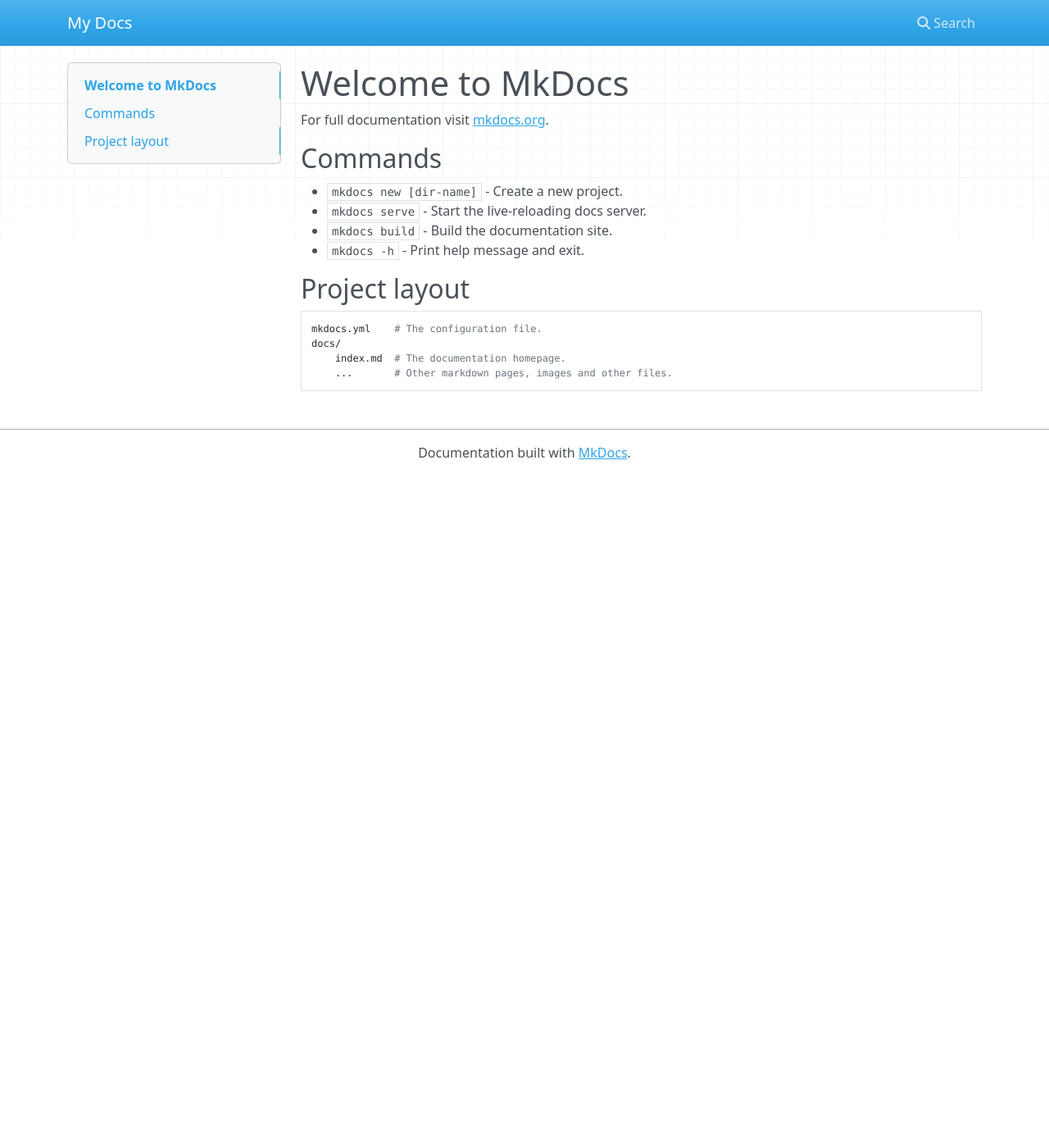
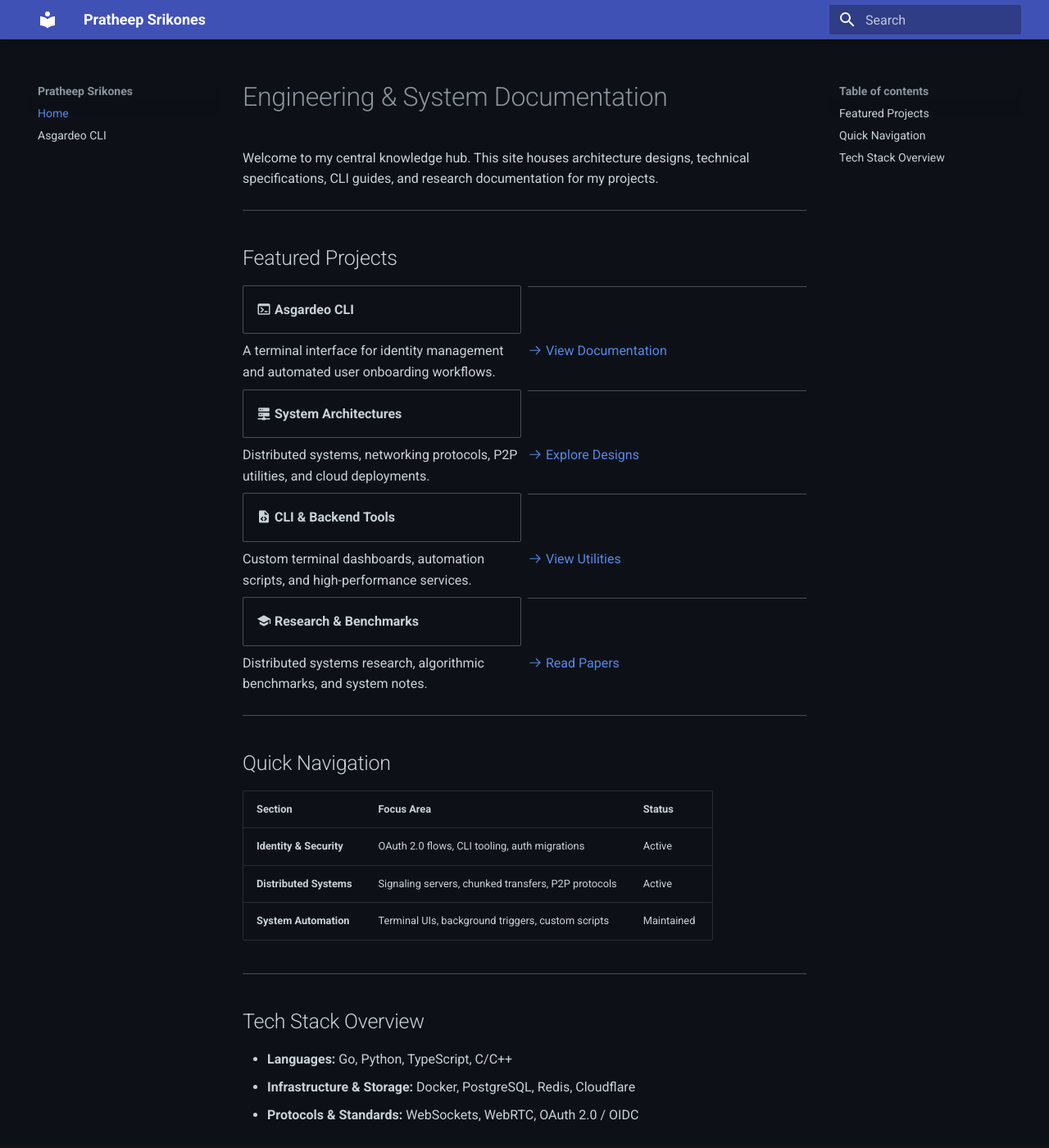
Before and after one commit to Pratheep-Srikones/project-docs, an MkDocs documentation site: the page built from docs/index.md, in a window 1280 px wide and 1400 px high. Shown: the whole window at 82% size. Built offline with MkDocs 1.6.1 and Material for MkDocs 9.7.7, drawn with Linux system fonts in a browser that asks for light colours; nearby versions of some CDN libraries; some of the changed lines change nothing that is shown; some of the changed text lies outside the part shown.

Commit message:
docs: add docs

```diff
--- /dev/null
+++ b/docs/Asgardeo_CLI.md
@@ -0,0 +1,233 @@
+# Asgardeo CLI Tool
+
+## Project Overview
+
+[Asgardeo](https://wso2.com/asgardeo/) CLI (Command Line Interface) tool allows you to access Identity Access Management resources in Asgardeo and (Identity Server) from the the terminal using commands and keyboard operations via the Text User Interface (TUI) operations.
+
+## Problem Statement
+
+To maintain IAM resources like applications. API resources. users, roles, groups, etc, the user has to access the Asgardeo console webpage or manually construct the `curl` command to access the Management REST API endpoints.This introduces additional concerns as maintaining authentication, securely storing tokens and client secrets, and OS specific commands, Additionally most of the users of Asgardeo are developers who spend most of their time in terminal and IDEs, hence it is desired to provide a way to manage the Asgardeo configurations via the terminal. Apart from these technical requirements, almost all of other competitors provide CLI functionalities to their IAM servers, Ex: [Auth0 CLI](https://auth0.com/docs/deploy-monitor/auth0-cli) , [AWS IAM CLI](https://www.google.com/url?sa=t&source=web&rct=j&opi=89978449&url=https://docs.aws.amazon.com/cli/latest/reference/iam/&ved=2ahUKEwj37qqV6MKUAxUNoWMGHciOCHsQFnoECB4QAQ&usg=AOvVaw12kFQf7lOmUx-1gOq569Wj)
+
+## Requirements
+
+- Build a modular CLI framework with authentication, profiles, and help commands.
+- Manage applications and connections (create, update, delete, list).
+- Handle users, groups, and roles.
+- Enable JSON/YAML outputs for scripting and CI/CD automation.
+- Provide interactive and non-interactive modes with auto completion and prompts.
+- Provide a Text User Interface (TUI) for more interactive user experience
+
+## Architecture
+
+The tool is expected to provide two different interfaces to the users, the CLI where users perform the functionalities via commands (`asg apps list`) and the TUI where users perform the actions by keyboard movements and shortcuts (`ctrl+n`). Even though two different interfaces are provided the core logic is the same. So a layered architecture is followed decoupling the logic from the interfaces.
+
+![image.png](assets/img/asg/image.png)
+
+The tool is expected to be distributed as a single binary containing both the CLI and TUI features. At high level the binary will act as a wrapper for Asgardeo REST API endpoints, handling authentication, configuration and error handling.
+
+The logic layer communicates with the Identity Access Management (IAM) server (Asgardeo or identity Server) via REST API calls via the provided endpoints. The configuration for the tool is provided from configuration files (JSON, YAML) and the secrets (client secret and token) will be stored securely (OS keychain). _The architecture proposes a global configuration (single config file in a home directory) instead of local config file (creating multiple config files in each working directory)._
+
+![asgaredeo-cli-internals.png](assets/img/asg/asgaredeo-cli-internals.png)
+
+### Internal System Layers
+
+To enforce separation of concerns and ensure maintainability, the application is split into four distinct structural layers:
+
+- **Presentation (UI) Layer:** This is the entry point of the binary, responsible for argument parsing, user interaction, and output formatting. It contains two isolated packages: the **CLI module** (powered by Cobra) for processing declarative commands, flags, and sub commands, and the **TUI module** (powered by Bubble Tea and Huh) for rendering interactive terminal views, handling keyboard shortcuts, and capturing form inputs.
+- **Core Logic Layer:** This layer serves as the system's brain, completely decoupled from _how_ the user invoked the command. It validates inputs passed down from the UI layer, enforces business rules, manages the execution workflow, and marshals internal data models into standard formats (Text, JSON, or YAML) before passing them back up to the UI layer for rendering.
+  - **API Client Layer:** A dedicated network client responsible for executing HTTP/REST communications with the Asgardeo Server. It encapsulates the complexities of endpoints, maps payload schemas to native Go structs, handles network timeouts, translates HTTP error status codes into human-readable domain errors, and manages token injection for authorized requests.
+  - **Storage & Configuration Layer:** This layer handles the persistence of state across CLI invocations. It interfaces with the local file system via Viper to read/write global settings (such as the target organization or tenant URL) and securely talks to the host operating system's native keyring (via Go Keyring) to manage sensitive assets like client credentials and access tokens.
+
+### Interface Orchestration: Cobra & Bubble Tea Interaction
+
+The root execution loop always begins within the Cobra framework. When a user runs a command, Cobra handles the initial command routing, flag parsing, and global configuration loading. The interaction between the two interfaces then follows one of two code paths based on the context of the execution:
+
+1. **Non-Interactive (CLI-First) Mode:** For direct commands like `asg apps list --format json`, Cobra executes the targeted sub command block. It invokes the Core Logic layer directly, retrieves the data from the API Client layer, formats the raw Go structs into the requested schema, prints the result to standard output (`stdout`), and immediately terminates the process with a zero exit code.
+2. **Interactive (TUI-First) Mode:** If the user executes the base interactive command (e.g., `asg tui` without arguments), Cobra acts as a launcher. It initializes the Bubble Tea event loop, giving it full control over the terminal's standard input and output streams. The Bubble Tea model-view architecture then drives the lifecycle of the terminal application. When an action is taken inside the TUI (such as scrolling through a list of applications and pressing `Enter`), the Bubble Tea update loop triggers a message that invokes the shared Core Logic layer, updating the UI state cleanly without colliding with the outer Cobra scope.
+
+### TUI model Architecture
+
+![image.png](assets/img/asg/image%201.png)
+
+Bubble Tea is based on the [Elm architecture](https://app.notion.com/p/Asgardeo-CLI-Tool-36484eb87f9980549ec1e056061bcc7c?pvs=21). It does not use a traditional MVC (Model-View-Controller) pattern; instead, it uses the **Model-View-Update (MVU)** pattern.
+
+When building a complex CLI like the Asgardeo tool, putting all logic in one model creates a massive, unmaintainable file. Instead, you use **Model Composition**, where a Root Model acts as a router for sub-models.
+
+#### 1. The Root Model (The Router)
+
+The `RootModel` holds the global state (like configuration, session tokens, and the currently active sub-view). It acts as the traffic cop for the application.
+
+- **State Tracking:** It keeps a property like `activeView` (an enum mapping to `Home`, `AppList`, `UserList`).
+- **Holding Sub-Models:** It stores instances of your sub-models (e.g., `appModel`, `userModel`) as fields within its own struct.
+
+#### 2. Delegating `Update()`
+
+When the Bubble Tea runtime event loop detects an event (a keystroke, a window resize, or an HTTP response), it packages it into a `tea.Msg` and sends it to the Root's `Update(msg)` function.
+
+1. **Global Overrides:** The Root first checks for global messages (like `Ctrl+C` to quit, or `Tab` to switch views).
+2. **Routing:** If the message isn't global, the Root checks its `activeView`. If the user is currently managing applications, the Root calls `appModel.Update(msg)`.
+3. **Capturing State:** Because Go is pass-by-value, the `appModel.Update()` returns a _new_ copy of the `appModel`. The Root model overwrites its own `appModel` field with this new copy.
+4. **Bubbling Commands:** If the `appModel` returns a `tea.Cmd` (like "fetch more data"), the Root returns that command up to the Bubble Tea runtime to execute asynchronously.
+
+#### 3. Delegating `View()`
+
+The Bubble Tea runtime calls `RootModel.View()` to figure out what to draw on the screen.
+The Root model doesn't draw the application list itself. Instead, it calls `appModel.View()`, takes the resulting string, and typically wraps it in global UI components.
+
+For example, the Root might render a global navigation bar at the top, inject the string returned by `appModel.View()` in the middle, and add global keyboard shortcuts at the bottom.
+
+### CLI Architecture
+
+The CLI uses Cobra library to provide the functionality to execute the functions via commands, arguments and flags. It uses [Inversion of Control](https://en.wikipedia.org/wiki/Inversion_of_control) to call the core functionalities when a specific command is typed: it relies on a different type of IoC: **Control Flow Inversion,** and uses Chain of responsibility to correctly execute the functions according to the subcommands (`asg apps list` should call the `fetchApplications()` function)
+
+### Printer Class
+
+In the tool the output should be printed in different formats (Colored, non colored, JSON/YAML) and should support verbose mode. Handling these configurations each and every time when the tool needs to output something is redundant, So the single instance of a printer (some object to interface with `stdin/stdio`) is needed.
+
+![Printer Class Singleton.png](assets/img/asg/Printer_Class_Singleton.png)
+
+_note: this is a draft class diagram to define the structure, concrete implementation may differ_
+
+The printer singleton will be defined on command initialization based on user preferences on verbosity and interactivity.
+
+## Authentication Flow
+
+The tool will provide two different methodologies to authenticate.
+
+1. Login via Asgardeo Account and use the account’s (user’s) privileges - (uses Device code authorization flow)
+2. Login via an application and use the applications privileges (uses client credentials m2m authentication flow)
+
+### Login via Asgardeo account
+
+![image.png](assets/img/asg/image%202.png)
+
+This implementation needs some internal changes to Asgardeo to enable users to login with their Asgardeo account.
+
+### Login via an application
+
+![image.png](assets/img/asg/image%203.png)
+
+## Tech Stack
+
+### 1. Python
+
+Python is often the first language developers reach for when writing scripts, but it has distinct pros and cons when those scripts evolve into full-fledged applications.
+
+- **The Good:** Incredible development speed. The ecosystem is rich with fantastic libraries like **Click** and **Typer** for CLIs, and **Rich** and **Textual** for stunning TUIs. It is possible to prototype something beautiful in hours.
+- **The Bad:** Distribution is a hard. It is to be assumed the user has the correct Python environment and dependencies installed, or have to be bundled using tools like PyInstaller, which creates massive executables.
+- **The Verdict:** Excellent for internal tooling or applications where the user's environment in controlled, but poor for distributing tools to the general public.
+
+### 2. Java
+
+- **The Good:** Write once, run anywhere (provided the JVM is installed). Huge standard library and excellent multi-threading. Libraries like **Picocli** make writing CLIs quite pleasant.
+- **The Bad:** The JVM startup time. For a CLI command that needs to execute in milliseconds, a half-second JVM warm-up feels slow. While GraalVM Native Image solves this by compiling Java ahead-of-time into a standalone binary, the setup and compilation process is incredibly complex and resource-heavy.
+- **The Verdict:** Generally overkill and too sluggish for CLI/TUI apps unless building a tool specifically for a Java-heavy ecosystem (like Maven or Gradle).
+
+### 3. Rust
+
+Rust is the systems programming heavyweight champion, known for zero-cost abstractions and memory safety.
+
+- **The Good:** speed, microscopic memory footprint, and instant startup times. It compiles down to a single static binary, making distribution easy. The ecosystem is top-tier: **Clap** is arguably the most powerful CLI parser in existence, and **Ratatui** is a phenomenal library for building complex, highly performant TUIs.
+- **The Bad:** The learning curve is steep. Fighting the borrow checker just to get a simple terminal tool working can slow down development significantly. Compile times can also be quite long.
+- **The Verdict:** The absolute best choice if the CLI tool needs to do heavy data processing, system-level manipulation, or if maximum performance is a strict requirement.
+
+### 4. Go (Golang)
+
+Go was designed by Google to be a simple, fast, and highly concurrent systems language. It has accidentally become the undisputed king of modern CLI tooling (Docker, Kubernetes, Terraform, and GitHub CLI are all written in Go).
+
+### Why Go is the Preferred Choice for CLI/TUI
+
+Go sits perfectly in the "Goldilocks Zone" for terminal applications. It offers the performance and distribution benefits of Rust, with a development speed much closer to Python. Here is why it usually wins:
+
+**1. The Holy Grail of Distribution: Single Static Binaries**
+
+When a Go program is compiled, it produces a single, statically linked binary file. There is no JVM to install, no Python virtual environment to configure, and no hidden dependencies. Just send the user the file, they type `./app`, and it runs instantly. Cross-compiling for Windows, Mac, or Linux is as simple as setting an environment variable (`GOOS=windows go build`).
+
+**2. Instant Startup Times**
+
+Unlike Java or standard Python, Go compiles to native machine code. When a user runs a Go CLI tool, it executes immediately. This responsiveness is critical for command-line workflows where users string together multiple commands using pipes.
+
+**3. The Charmbracelet Ecosystem**
+
+If there is one reason Go dominates the modern TUI space, it is the **Charmbracelet** suite of libraries.
+
+- **Bubble Tea:** An incredibly powerful, functional-style framework (based on the Elm architecture) for building stateful terminal apps.
+- **Lip Gloss:** A library that allows you to style the terminal output using CSS-like rules.
+- **Bubbles:** Pre-built, highly polished TUI components (text inputs, paginators, progress bars, spinners).
+  This ecosystem has made building stunning, responsive, and cross-platform TUIs in Go an absolute joy.
+
+**4. Standard Library & Concurrency**
+
+CLI tools often need to make HTTP requests, parse JSON, or read files. Go’s standard library handles all of this elegantly without requiring third-party packages. Furthermore, if the CLI needs to fetch data from multiple APIs simultaneously, Go’s goroutines make concurrency trivial to implement compared to Python's `asyncio` or Rust's futures.
+
+The tool is decided to be built with the [Go Programming Language](https://go.dev/ref/spec). Additional to native Go libraries, following external libraries will be used,
+
+| Dependency                                          | Purpose                                                                     | License            |
+| --------------------------------------------------- | --------------------------------------------------------------------------- | ------------------ |
+| [Cobra](https://cobra.dev/docs/) (v 1.10.2)         | Main command execution workflow, providing commands, sub commands and flags | Apache License 2.0 |
+| [Viper](https://github.com/spf13/viper)             | Configuration management                                                    | MIT License        |
+| [Go keyring](https://github.com/zalando/go-keyring) | Secrets storage                                                             | MIT License        |
+
+| [Bubble Tea](https://github.com/charmbracelet/bubbletea)
+[Huh](https://github.com/charmbracelet/huh)
+[Lip gloss](https://github.com/charmbracelet/lipgloss)
+[log](https://github.com/charmbracelet/log)
+[Glamour](https://github.com/charmbracelet/glamour) | TUI event loop handling
+Stylized inputs
+UI styling
+logging
+Markdown rendering | MIT License
+Provided under [charm](https://charm.land/) ecosystem |
+| [i18n](https://github.com/nicksnyder/go-i18n) | localization | MIT license |
+
+## Tradeoffs
+
+### Security vs User Experience
+
+To execute any operation it is needed to send an authenticated REST API request to the server with an access token. This can be implemented in two different ways.
+
+#### 1. Principle of least privileges
+
+Each access token has associated scopes to perform certain actions in the server (`internal_app_mgt_delete`). To avoid the attack radius in case of token leakage, it is preferred to fetch the token specifically with only the required scope for the current operation before executing the operation using the credentials.
+
+But it reduces the performance of the CLI to send an additional request before each request affecting the performance and increasing the probability of command failure.
+
+It is possible in Machine authentication flow using the Client credentials but without modifications in the server the user may need to login with their credentials for each command making the tool unusable.
+
+#### 2. Store and reuse the token
+
+Once the user authenticates via `login` command the tool will request for all the available scopes and store the fetched token in the OS keyring securely. It increases the throughput of the CLI by not sending `/oauth2/token` requests before each requests and token security is assumed since the OS keyring is considered to be secure.
+
+But there is a limit for the length of values stored in the keyring for different OS which may make this implementation fail if JWT tokens are used since they are self contained, to mitigate this it is recommended to use opaque tokens, since their limit does not vary based on the number of scopes requested in the token.
+
+### Interactivity vs User Experience
+
+Making the input forms more interactive introduces complications in showing the state of the commands (Ex: previously entered values) and showing the values entered by user in previous steps reduces the interactivity of the tool by hiding the placeholder values and constraining the `select` or `confirm` type inputs.
+
+Since more interactivity is provided in TUI mode it is decided to preserve the state-fullness of each command by showing previous inputs throughout the command lifecycle.
+
+## Challenges
+
+### **Handling Race Conditions in Nested Forms**
+
+A common challenge when building interactive TUIs is handling **nested forms** — situations where a smaller, focused input form is presented on top of a larger, still-active parent form.
+
+The problem arises because both forms run in separate goroutines, and both listen for the same keystroke events simultaneously. When a user types, there is no guarantee which goroutine receives the input first. If the background form grabs the keystroke before the active form does, the input is silently consumed and processed somewhere the user never intended — and since the background form has no control over `stdout`, it cannot update the UI to reflect what happened. From the user's perspective, keystrokes just randomly disappear.
+
+This is a classic race condition: two concurrent processes competing for the same resource (keyboard input) with no coordination between them.
+
+**The fix is straightforward in principle: nested forms should never run concurrently.** When a child form becomes active, the parent form must stop listening for events entirely. Only one form should own the input stream at any given time. When the child form completes or is dismissed, ownership is handed back to the parent.
+
+In practice, this means treating form activation as a explicit state transition in your Model rather than simply spawning a new goroutine. The active form is a value in your state — and your Update function routes incoming messages _only_ to whichever form is currently marked active.
+
+## Screenshots
+
+![image.png](assets/img/asg/image%204.png)
+
+![image.png](assets/img/asg/image%205.png)
+
+## Future Improvements
+
+### AI agent skills
+
+Even though the tool is intended to be used by human users the `non-interactive` CLI mode of this tool can be used by AI agents (Tools like Claude, Codex). In the later period of the project efforts were done to develop a skill for agents to use the CLI and perform actions behalf of the users and incrementally create an `init` command to perform initial configuration based on the user’s requirement.
--- a/docs/index.md
+++ b/docs/index.md
@@ -1,17 +1,61 @@
-# Welcome to MkDocs
+# Engineering & System Documentation
 
-For full documentation visit [mkdocs.org](https://www.mkdocs.org).
+Welcome to my central knowledge hub. This site houses architecture designs, technical specifications, CLI guides, and research documentation for my projects.
 
-## Commands
+---
 
-* `mkdocs new [dir-name]` - Create a new project.
-* `mkdocs serve` - Start the live-reloading docs server.
-* `mkdocs build` - Build the documentation site.
-* `mkdocs -h` - Print help message and exit.
+## Featured Projects
 
-## Project layout
+<div class="grid cards" markdown>
 
-    mkdocs.yml    # The configuration file.
-    docs/
-        index.md  # The documentation homepage.
-        ...       # Other markdown pages, images and other files.
+- :material-console: **Asgardeo CLI**
+
+  ***
+
+  A terminal interface for identity management and automated user onboarding workflows.
+
+  [:octicons-arrow-right-24: View Documentation](Asgardeo_CLI.md)
+
+- :material-server-network: **System Architectures**
+
+  ***
+
+  Distributed systems, networking protocols, P2P utilities, and cloud deployments.
+
+  [:octicons-arrow-right-24: Explore Designs](#)
+
+- :material-file-code: **CLI & Backend Tools**
+
+  ***
+
+  Custom terminal dashboards, automation scripts, and high-performance services.
+
+  [:octicons-arrow-right-24: View Utilities](#)
+
+- :material-school: **Research & Benchmarks**
+
+  ***
+
+  Distributed systems research, algorithmic benchmarks, and system notes.
+
+  [:octicons-arrow-right-24: Read Papers](#)
+
+</div>
+
+---
+
+## Quick Navigation
+
+| Section                 | Focus Area                                          | Status     |
+| :---------------------- | :-------------------------------------------------- | :--------- |
+| **Identity & Security** | OAuth 2.0 flows, CLI tooling, auth migrations       | Active     |
+| **Distributed Systems** | Signaling servers, chunked transfers, P2P protocols | Active     |
+| **System Automation**   | Terminal UIs, background triggers, custom scripts   | Maintained |
+
+---
+
+## Tech Stack Overview
+
+- **Languages:** Go, Python, TypeScript, C/C++
+- **Infrastructure & Storage:** Docker, PostgreSQL, Redis, Cloudflare
+- **Protocols & Standards:** WebSockets, WebRTC, OAuth 2.0 / OIDC
--- /dev/null
+++ b/docs/stylesheets/extra.css
@@ -0,0 +1,20 @@
+[data-md-color-scheme="slate"] {
+  /* Deep background */
+  --md-default-bg-color: #0d1117;
+  --md-default-bg-color--light: #161b22;
+  --md-default-bg-color--lighter: #21262d;
+  --md-default-bg-color--lightest: #30363d;
+
+  /* Text colors */
+  --md-default-fg-color: #c9d1d9;
+  --md-default-fg-color--light: #8b949e;
+  --md-default-fg-color--lighter: #6e7681;
+  --md-default-fg-color--lightest: #484f58;
+
+  /* Code block backgrounds */
+  --md-code-bg-color: #161b22;
+  --md-code-fg-color: #e6edf3;
+
+  /* Accent highlights */
+  --md-typeset-a-color: #58a6ff;
+}
--- a/mkdocs.yml
+++ b/mkdocs.yml
@@ -1,4 +1,22 @@
-site_name: My Docs
+site_name: Pratheep Srikones
+
+theme:
+  name: material
+  palette:
+    scheme: slate
+    primary: indigo
+    accent: indigo
+
+extra_css:
+  - stylesheets/extra.css
 
 nav:
   - Home: index.md
+  - Asgardeo CLI: Asgardeo_CLI.md
+
+markdown_extensions:
+  - attr_list
+  - md_in_html
+  - pymdownx.emoji:
+      emoji_index: !!python/name:material.extensions.emoji.twemoji
+      emoji_generator: !!python/name:material.extensions.emoji.to_svg
```
Also changed, not shown: docs/assets/img/asg/Printer_Class_Singleton.png (added), docs/assets/img/asg/asgaredeo-cli-internals.png (added), docs/assets/img/asg/image 1.png (added), docs/assets/img/asg/image 2.png (added), docs/assets/img/asg/image 3.png (added), docs/assets/img/asg/image 4.png (added), docs/assets/img/asg/image 5.png (added), docs/assets/img/asg/image.png (added), docs/img/favicon.ico (added), docs/img/icon.png (added).
